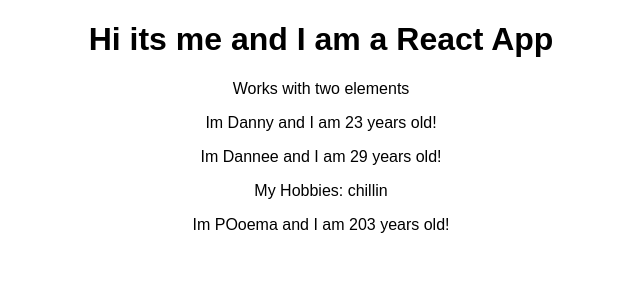
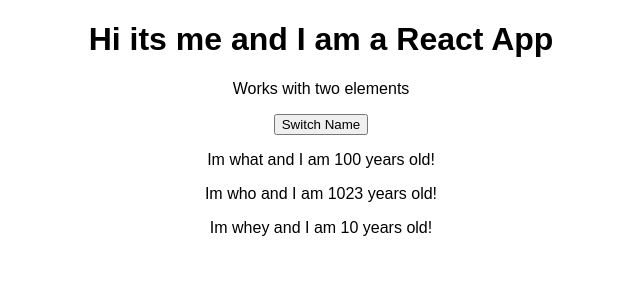
Before and after one commit to pacemade/react-with-max, a React (Create React App) app in the folder starting_off/: page / in a window 1280 px wide. Shown: the top 300 px of the page, without its empty margins (319-959 px from the left). Built offline with nearby package versions, Linux system fonts and the light colour scheme.

Commit message:
learn to setState and props, things that require refresh

```diff
--- a/starting_off/src/App.js
+++ b/starting_off/src/App.js
@@ -3,14 +3,35 @@
 import Person from './Person/Person';
 
 class App extends Component {
+  state = {
+    persons: [
+      { name: "what", age: 100},
+      { name: "who", age: 1023},
+      { name: "whey", age: 10}
+    ]
+  }
+
+  switchNameHandler = () => {
+    this.setState({
+      persons: [
+        { name: "What", age: 10230},
+        { name: "Who", age: 1023},
+        { name: "Whey", age: 42410}
+      ]
+    })
+    // DONT DO this.state.persons[0].name = "poopooo"
+    // console.log('Was clicked!')
+  }
+
   render() {
     return (
       <div className="App">
         <h1>Hi its me and I am a React App</h1>
         <p>Works with two elements</p>
-        <Person name="Danny" age='23'/>
-        <Person name="Dannee" age='29'>My Hobbies: chillin</Person>
-        <Person name="POoema" age='203'/>
+        <button onClick={this.switchNameHandler}>Switch Name</button>
+        <Person name={this.state.persons[0].name} age={this.state.persons[0].age}/>
+        <Person name={this.state.persons[1].name} age={this.state.persons[1].age}/>
+        <Person name={this.state.persons[2].name} age={this.state.persons[2].age}/>
       </div>
     );
     // return React.createElement('div', {className: 'App'}, React.createElement('h1', null, "Hi it\'s me and I am a React App!!"))
```
